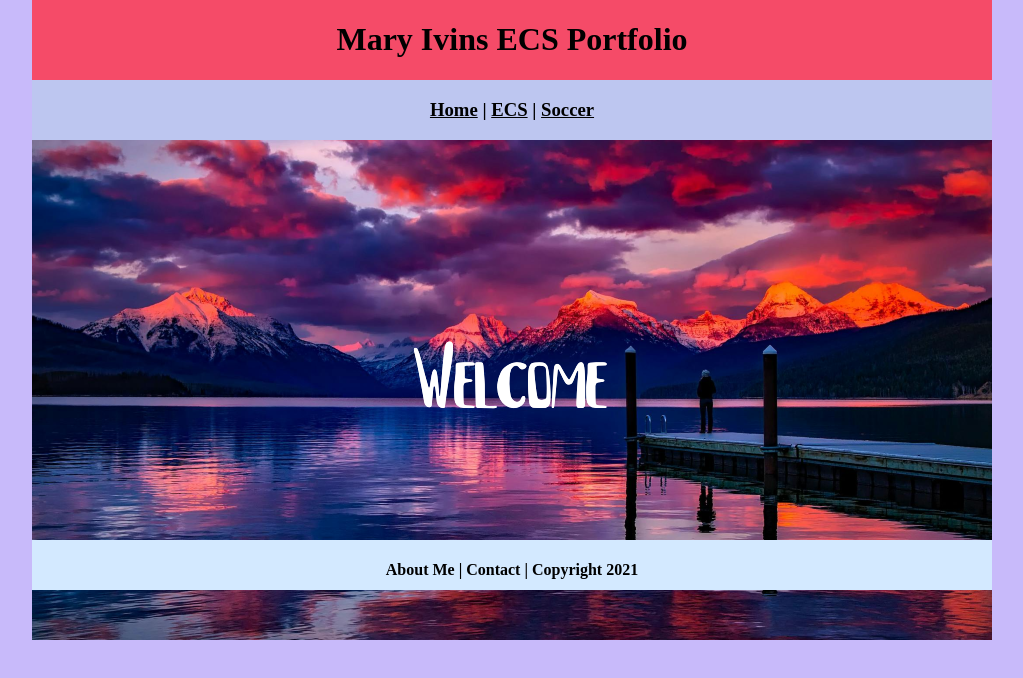
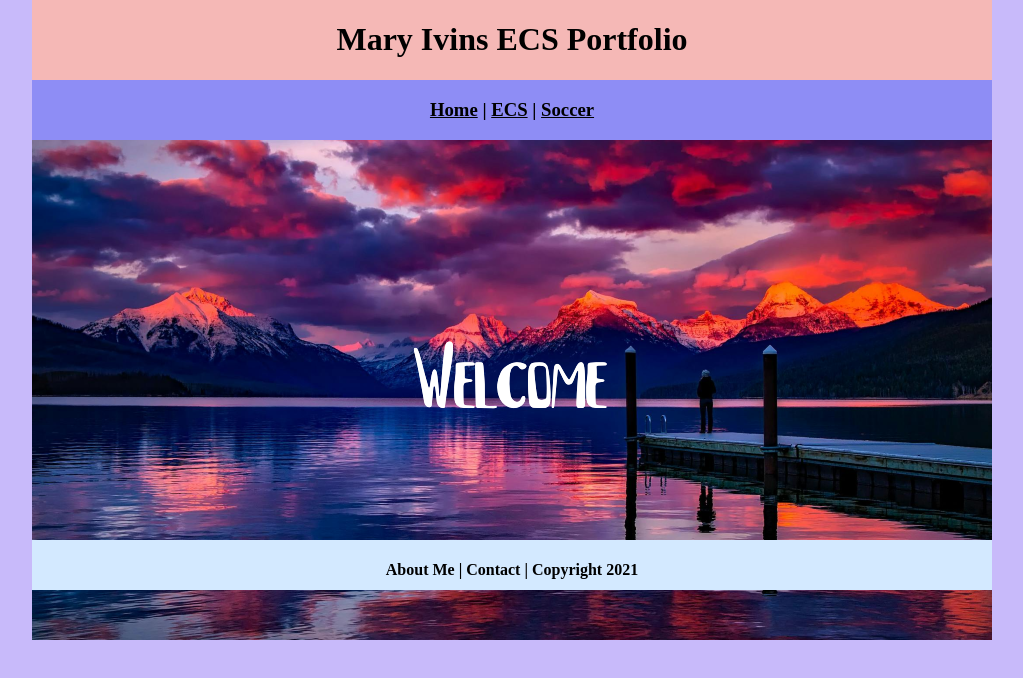
Before and after one commit to 9647316/ecsportflio2025b3, a plain HTML site: page index.html in a window 1280 px wide. Shown: the whole page, without its empty margins (128-1151 px from the left). Drawn offline with Linux system fonts and the light colour scheme.

Commit message:
Update myCSS.css

```diff
--- a/myCSS.css
+++ b/myCSS.css
@@ -11,7 +11,7 @@ body {
 	margin: 0 auto;
 }
 .header {
-	background: #F54B68;
+	background: #F5B8B6;
 	text-align: center;
 	margin: 0px;
 	padding: 5;
@@ -21,7 +21,7 @@ body {
 
 }
 .nav {
-	background: #BDC6F0;
+	background: #8E8DF5;
 	margin: 0px;
 	padding: 5;
 	float: left;
```
